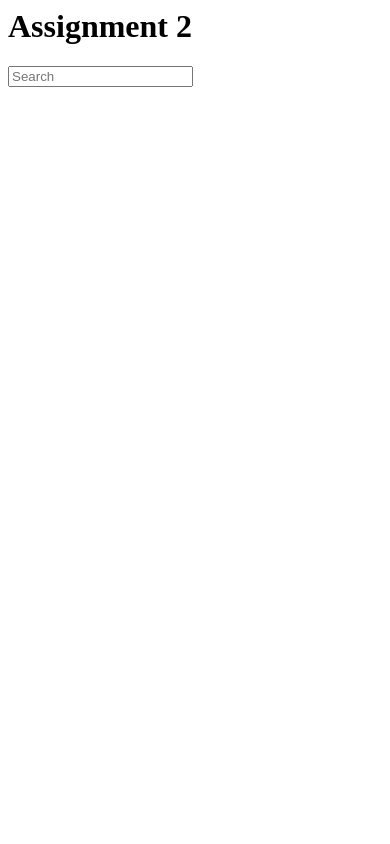
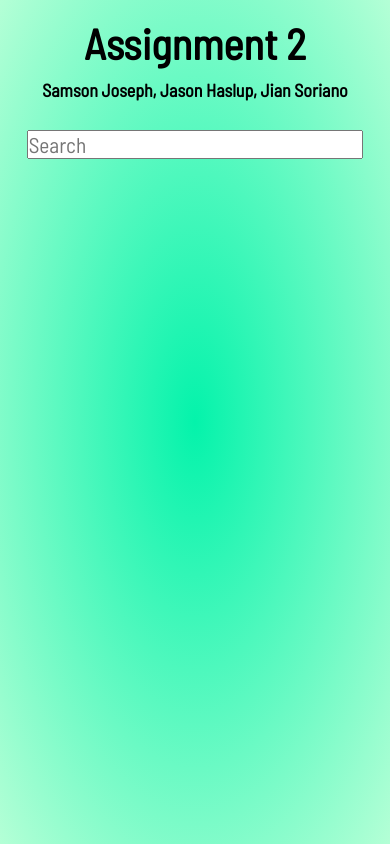
Before and after one commit to vendersly/assignment_2, a website: page public/index.html in a window 390 px wide. Drawn offline with Linux system fonts and the light colour scheme; no server answers.

Commit message:
style.css basic requirements, initial styling. <div> tags added to index.html

```diff
--- a/public/index.html
+++ b/public/index.html
@@ -3,11 +3,17 @@
     <meta charset="UTF-8">
     <meta name="viewport" content="width=device-width, initial-scale=1.0">
     <title>Assignment 2 for Group 67</title>
-    <!-- <link rel="stylesheet" type="text/css" href="styles.css" /> -->
+    <link rel="stylesheet" type="text/css" href="styles.css" />
+    <!--/*<link href="https://fonts.googleapis.com/css2?family=Baloo+2&display=swap" rel="stylesheet">-->
+    <!--<link href="https://fonts.googleapis.com/css2?family=Play&display=swap" rel="stylesheet">-->
+    <link href="https://fonts.googleapis.com/css2?family=Barlow+Semi+Condensed&display=swap" rel="stylesheet">
 </head>
 <body>
+    <div class=wrapper>
+        <div class="container">
             <div class="header">
                 <h1>Assignment 2</h1>
+                <h2>Samson Joseph, Jason Haslup, Jian Soriano</h2>
             </div>
             <form class="search-form">
                 <input type="text" class="search" placeholder="Search">
@@ -15,6 +21,8 @@
 
                 </ul>
             </form>
+        </div>
+    </div>
     <script src="script.js"></script>
 </body>
 </html>
--- a/public/styles.css
+++ b/public/styles.css
@@ -1,6 +1,14 @@
 /*CSS*/
 body {
   background: #3895a8;
+  background-image: radial-gradient(
+  rgb(4, 243, 171), rgb(180, 255, 214)
+  );
+  /*font-family: 'Baloo 2', cursive;*/
+  /*font-family: 'Play', sans-serif;*/
+  font-family: 'Barlow Semi Condensed', sans-serif;
+  font-size: 16pt;
+  color: #2a2a2a;
 }
 
 .wrapper {
@@ -13,9 +21,9 @@ body {
 }
 
 .header {
-  color: #fff;
+  color: #000;
   display: flex;
-  flex-direction: row;
+  flex-direction: column;
   flex-wrap: wrap;
   justify-content: center;
   align-items: center;
@@ -26,7 +34,64 @@ body {
 }
 
 /* Enter YOUR lab styles after this line */
-.flex-outer li,
+.header * {
+  margin: 5px;
+}
+.header h1 {
+  text-align: center;
+}
+
+.header h2 {
+  font-size: 18px;
+  margin-bottom: 20px;
+}
+
+.search-form {
+  display: flex;
+  flex-flow: column nowrap;
+  align-items: center;
+  margin: 0 auto;
+  width: 50%;
+  /*max-width: 800px;*/
+}
+
+.search-form * {
+  width: 100%;
+  align-items: flex-end;
+  padding: 0;
+}
+
+.search {
+  font: inherit;
+}
+
+.search-form > .suggestions li {
+  background-color:orange;
+  background-image: linear-gradient(
+    rgb(242, 252, 255), rgb(109, 209, 235)
+  );
+  border: 2px double rgb(102, 102, 139);
+  border-radius: 5px;
+  list-style: none;
+  margin: 10px auto;
+  padding: 12px;
+  width: auto;
+}
+
+li .name {
+  font-size: 20pt;
+  font-weight: bold;
+  padding-bottom: 3px;
+}
+
+@media (max-width: 400px) {
+  .search-form {
+    width: 90%;
+  }
+}
+
+
+/*.flex-outer li,
 .flex-inner {
   display: flex;
   flex-wrap: wrap;
@@ -66,4 +131,4 @@ body {
 .flex-outer {
   max-width:800px;
   padding: 0 16px;
-}
+}*/
```
Lines whose indentation alone changed are shown as unchanged.
